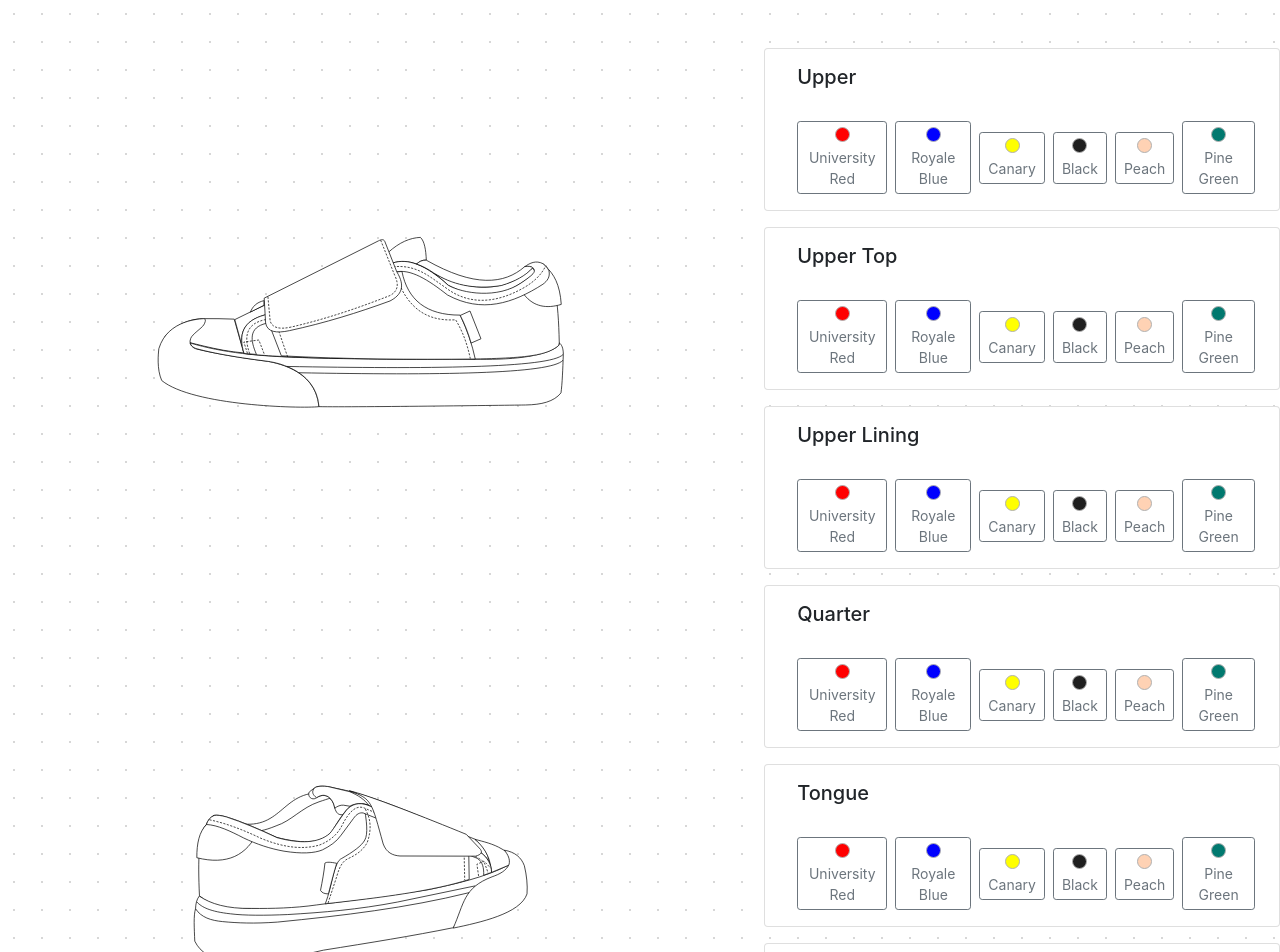
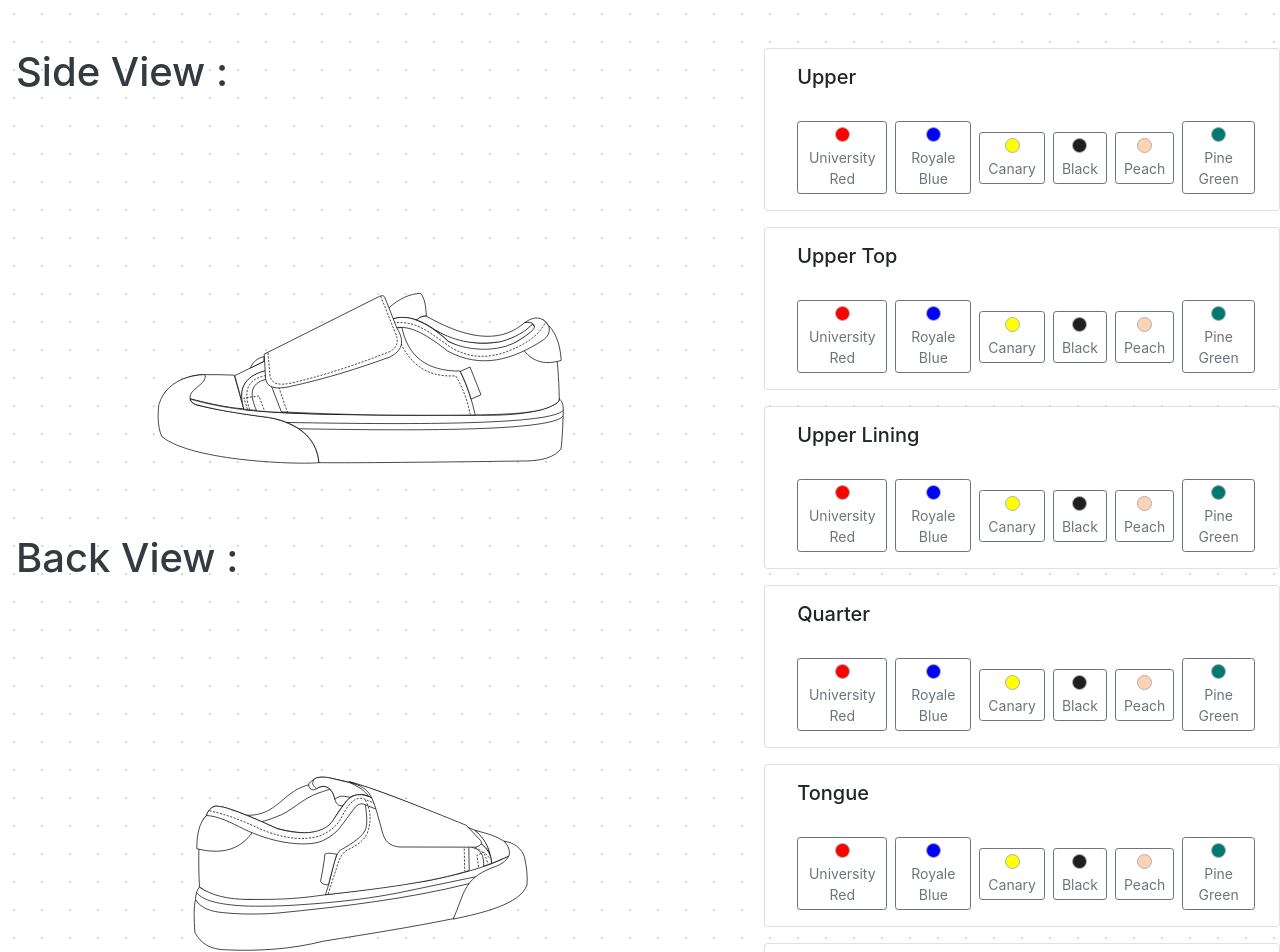
Before and after one commit to andirkh/shoes-customizer, a Next.js app: page / in a window 1280 px wide. Shown: the top 952 px of the page. Built offline with nearby package versions, Linux system fonts and the light colour scheme.

Commit message:
feat: add title

```diff
--- a/components/Shoes368Back/index.js
+++ b/components/Shoes368Back/index.js
@@ -29,7 +29,7 @@ class Shoes368Back extends React.Component {
       <svg
         width="100%"
         height="100%"
-        viewBox="0 0 1024 768"
+        viewBox="0 0 1024 600"
         version="1.1"
         xmlns="http://www.w3.org/2000/svg"
       >
--- a/components/Shoes368Side/index.js
+++ b/components/Shoes368Side/index.js
@@ -29,7 +29,7 @@ class Shoes368Side extends React.Component {
       <svg
         width="100%"
         height="100%"
-        viewBox="0 0 1024 768"
+        viewBox="0 0 1024 600"
         version="1.1"
         xmlns="http://www.w3.org/2000/svg"
       >
--- /dev/null
+++ b/components/TitleAnimated/index.js
@@ -0,0 +1,24 @@
+import React from 'react'
+import { animated, Spring } from "react-spring/renderprops.cjs";
+
+class TitleAnimated extends React.Component {
+  render () {
+    const { title } = this.props;
+    return (
+      <Spring
+        native
+        delay={1000}
+        from={{ transform: "translate3d(0px,-50px,0)", opacity: 0 }}
+        to={{ transform: "translate3d(0,0px,0px)", opacity: 1 }}
+      >
+        {(props) => (
+          <animated.h1 style={props} className="ml-3 text-dark">
+            {title}
+          </animated.h1>
+        )}
+      </Spring>
+    )
+  }
+}
+
+export default TitleAnimated;
--- a/views/MainPage/index.js
+++ b/views/MainPage/index.js
@@ -1,8 +1,10 @@
 import React, { Fragment } from "react";
 import TopBar from "../../components/TopBar";
+import ColorButtons from "../../components/ColorButtons";
 import Shoes368Side from "../../components/Shoes368Side";
 import Shoes368Back from "../../components/Shoes368Back";
-import ColorButtons from "../../components/ColorButtons";
+import TitleAnimated from '../../components/TitleAnimated';
+
 import { Col, Row } from "react-bootstrap";
 import { animated, Spring, Trail } from "react-spring/renderprops.cjs";
 
@@ -39,6 +41,7 @@ class MainPage extends React.Component {
         <div className="py-5">
           <Row>
             <Col lg={7} xs={12}>
+              <TitleAnimated title="Side View :" />
               <Spring
                 native
                 delay={500}
@@ -51,6 +54,8 @@ class MainPage extends React.Component {
                   </animated.div>
                 )}
               </Spring>
+
+              <TitleAnimated className="ml-3" title="Back View :" />
               <Spring
                 native
                 delay={600}
```
